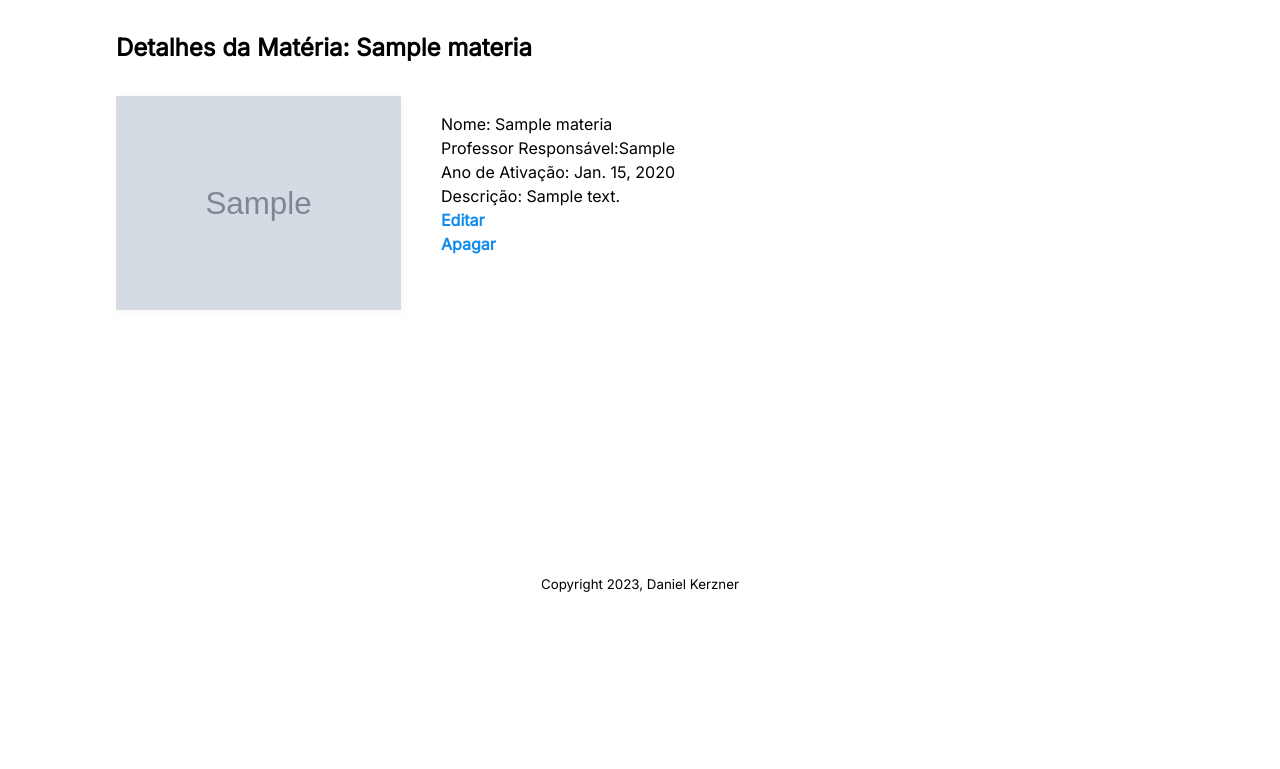
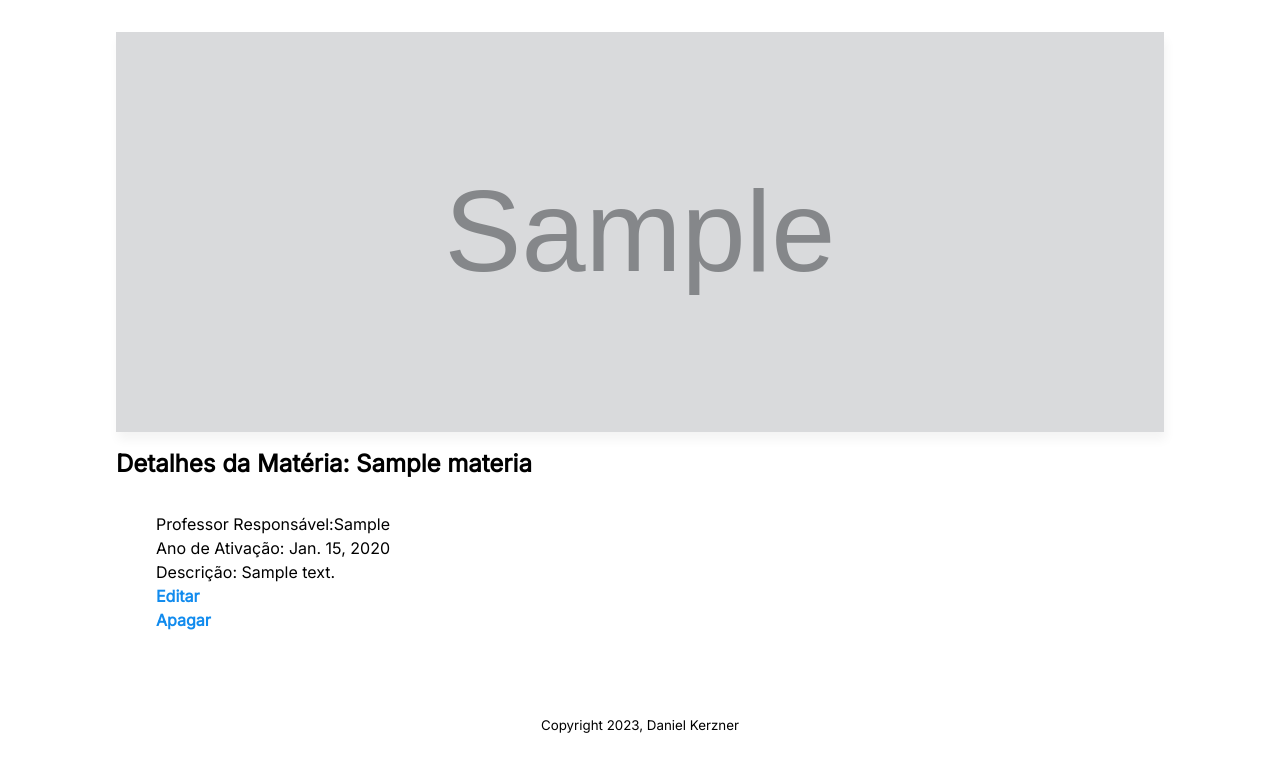
Before and after one commit to danielkerzner/segundaentrega, a Django app: page /materias/1/ in a window 1280 px wide. Shown: the part 180-949 px from the top of the page. Before the commit the page ends 772 px from the top, so only its background shows below. Run offline with Django 4.2, Linux system fonts and the light colour scheme; tables that the repository leaves empty hold one stand-in row (values such as "Sample post"); grey boxes marked "Sample" are stand-in pictures.

```diff
--- a/materias/templates/materias/detail.html
+++ b/materias/templates/materias/detail.html
@@ -4,11 +4,11 @@
 {% endblock title %}
 {% block content %}
 
-<h2>Detalhes da Matéria:  {{ materia.name }} </h2>
-<section class="dados-de-filme">
+
+<section class="dados-da-materia">
   <img src="{{ materia.imagem }}" alt="Imagem representativa da disciplina: {{ materia.name}}" />
+  <h2>Detalhes da Matéria:  {{ materia.name }} </h2>
   <ul>
-    <li>Nome: {{ materia.name }}</li>
     <li>Professor Responsável:{{materia.professor}}</li>
     <li>Ano de Ativação: {{ materia.date }}</li>
     <li>Descrição: {{ materia.descricao }}</li>
--- a/static/style.css
+++ b/static/style.css
@@ -110,20 +110,25 @@
     text-decoration: underline;
   }
 
-  .dados-de-filme {
+  .dados-da-materia {
     width: 100%;
     display: flex;
     flex-wrap: wrap;
+    flex-direction: column;
     justify-content: left;
     padding: 1rem 0;
   }
 
-  .dados-de-filme img {
-    width: 285px;
-    box-shadow: 2px 2px 10px var(--color-shadow);
+  .dados-da-materia img {
+    display: flex;
+    justify-content: center;
+    width: 100%;
+    max-height: 400px;
+    box-shadow: 2px 8px 10px var(--color-shadow);
+    filter: grayscale(80%);
   }
 
-  .dados-de-filme ul {
+  .dados-da-materia ul {
     list-style-type: none;
   }
 
```
